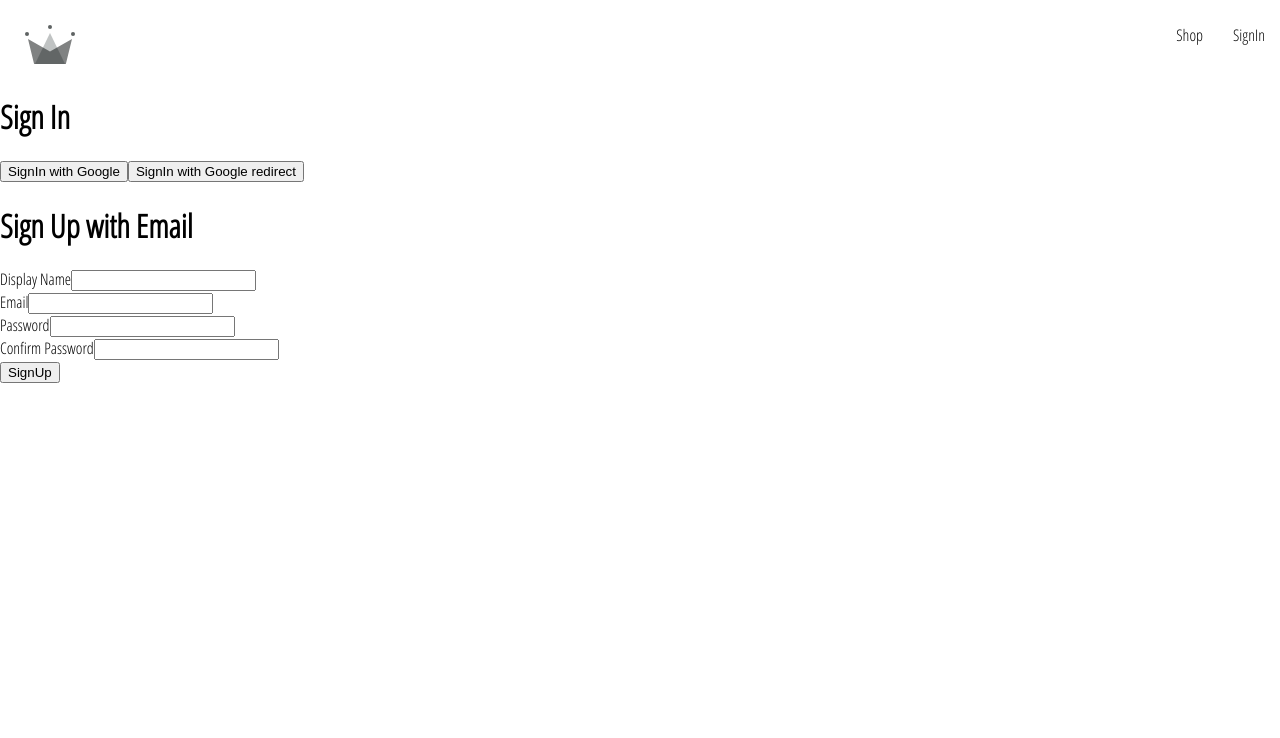
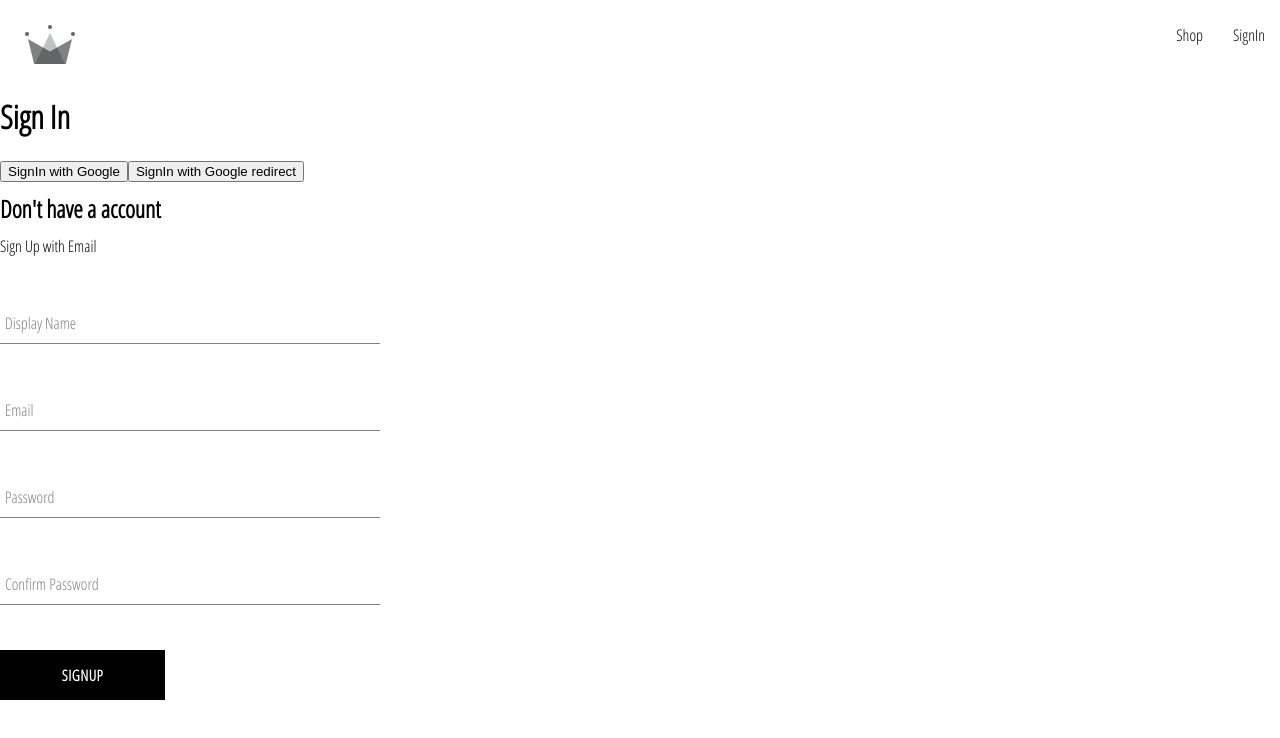
Before and after one commit to akshayaj108/e-Commerce-clothing-app, a React (Create React App) app: page /sign-in in a window 1280 px wide. Shown: the top 738 px of the page. Built offline with nearby package versions, Linux system fonts and the light colour scheme.

Commit message:
Created sign-up-form component, form-input component and custom button component

```diff
--- /dev/null
+++ b/src/components/button/button.component.jsx
@@ -0,0 +1,16 @@
+import "./button.styles.scss";
+const BUTTON_TYPE_CLASS = {
+  google: "google-sign-in",
+  inverted: "inverted",
+};
+export const Button = ({ children, buttonTypeFromProps, ...otherProps }) => {
+  return (
+    <button
+      className={`button-container ${BUTTON_TYPE_CLASS[buttonTypeFromProps]}`}
+      {...otherProps}
+    >
+      {children}
+    </button>
+  );
+};
+export default Button;
--- /dev/null
+++ b/src/components/button/button.styles.scss
@@ -0,0 +1,46 @@
+.button-container {
+  min-width: 165px;
+  width: auto;
+  height: 50px;
+  letter-spacing: 0.5px;
+  line-height: 50px;
+  padding: 0 35px 0 35px;
+  font-size: 15px;
+  background-color: black;
+  color: white;
+  text-transform: uppercase;
+  font-family: 'Open Sans Condensed';
+  font-weight: bolder;
+  border: none;
+  cursor: pointer;
+  display: flex;
+  justify-content: center;
+
+  &:hover {
+    background-color: white;
+    color: black;
+    border: 1px solid black;
+  }
+
+  &.google-sign-in {
+    background-color: #4285f4;
+    color: white;
+
+    &:hover {
+      background-color: #357ae8;
+      border: none;
+    }
+  }
+
+  &.inverted {
+    background-color: white;
+    color: black;
+    border: 1px solid black;
+
+    &:hover {
+      background-color: black;
+      color: white;
+      border: none;
+    }
+  }
+}
--- a/src/components/form-input/form-input.component.jsx
+++ b/src/components/form-input/form-input.component.jsx
@@ -1,11 +1,20 @@
-import React from "react";
+import "./form-input.styles.scss";
 
 const FormInput = ({ label, ...remainingProps }) => {
   //   console.log(remainingProps);
   return (
-    <div>
-      <label htmlFor="">{label}</label>
-      <input {...remainingProps} />
+    <div className="group">
+      <input className="form-input" {...remainingProps} />
+      {label && (
+        <label
+          htmlFor=""
+          className={`${
+            remainingProps.value.length ? "shrink" : ""
+          } form-input-label`}
+        >
+          {label}
+        </label>
+      )}
     </div>
   );
 };
--- /dev/null
+++ b/src/components/form-input/form-input.styles.scss
@@ -0,0 +1,54 @@
+$sub-color: grey;
+$main-color: black;
+
+@mixin shrinkLabel {
+  top: -14px;
+  font-size: 12px;
+  color: $main-color;
+}
+
+.group {
+  position: relative;
+  margin: 45px 0;
+
+  .form-input {
+    background: none;
+    background-color: white;
+    color: $sub-color;
+    font-size: 18px;
+    padding: 10px 10px 10px 5px;
+    display: block;
+    width: 100%;
+    border: none;
+    border-radius: 0;
+    border-bottom: 1px solid $sub-color;
+    margin: 25px 0;
+
+    &:focus {
+      outline: none;
+    }
+
+    &:focus ~ .form-input-label {
+      @include shrinkLabel();
+    }
+  }
+
+  input[type='password'] {
+    letter-spacing: 0.3em;
+  }
+
+  .form-input-label {
+    color: $sub-color;
+    font-size: 16px;
+    font-weight: normal;
+    position: absolute;
+    pointer-events: none;
+    left: 5px;
+    top: 10px;
+    transition: 300ms ease all;
+
+    &.shrink {
+      @include shrinkLabel();
+    }
+  }
+}
--- a/src/components/sign-up-form/sign-up-form.cpmponent.jsx
+++ b/src/components/sign-up-form/sign-up-form.cpmponent.jsx
@@ -1,9 +1,14 @@
 import { useState } from "react";
+import "./sign-up-form.styles.scss";
+
 import {
   signUpUserWithEmailAndPassword,
   createUserDocs,
 } from "../../utils/firebase/firebasew.utils";
 import FormInput from "../form-input/form-input.component";
+//imported Custom Button Component
+import Button from "../button/button.component";
+//default empty from data
 const defaultData = {
   displayName: "",
   email: "",
@@ -38,17 +43,13 @@
       await createUserDocs(user, { displayName });
       clearFieldData();
     } catch (error) {
-      if (error.code === "auth/email-already-in-use") {
-        alert("Its Existed email");
-        return;
-      }
-
       console.log(` ${error}`);
     }
   };
   return (
-    <>
-      <h1>Sign Up with Email</h1>
+    <div className="sign-up-container">
+      <h2>Don't have a account</h2>
+      <span>Sign Up with Email</span>
       <form action="" onSubmit={handleSubmit}>
         <FormInput
           label="Display Name"
@@ -85,9 +86,9 @@
           onChange={handleChange}
           value={confirmPassword}
         />
-        <button type="submit">SignUp</button>
+        <Button type="submit">SignUp</Button>
       </form>
-    </>
+    </div>
   );
 };
 
--- /dev/null
+++ b/src/components/sign-up-form/sign-up-form.styles.scss
@@ -0,0 +1,8 @@
+.sign-up-container {
+  display: flex;
+  flex-direction: column;
+  width: 380px;
+}
+h2 {
+  margin: 10px 0;
+}
```
